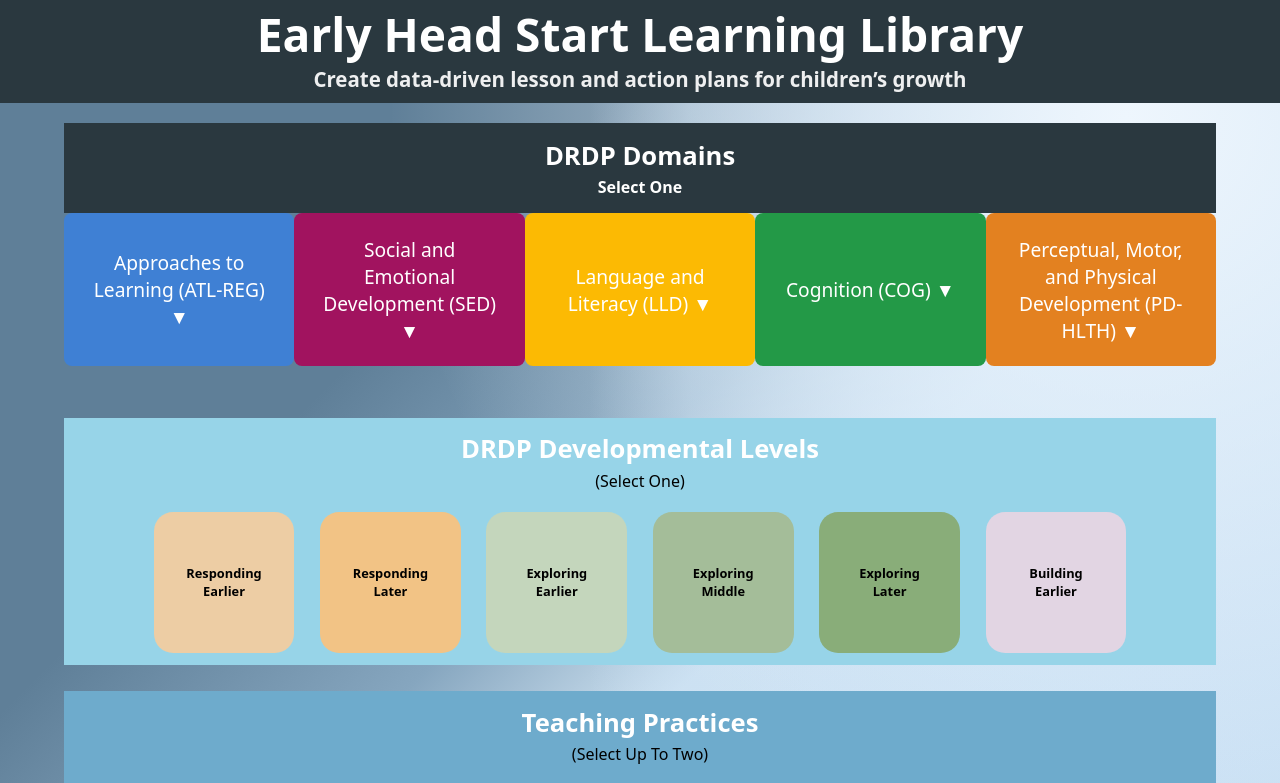
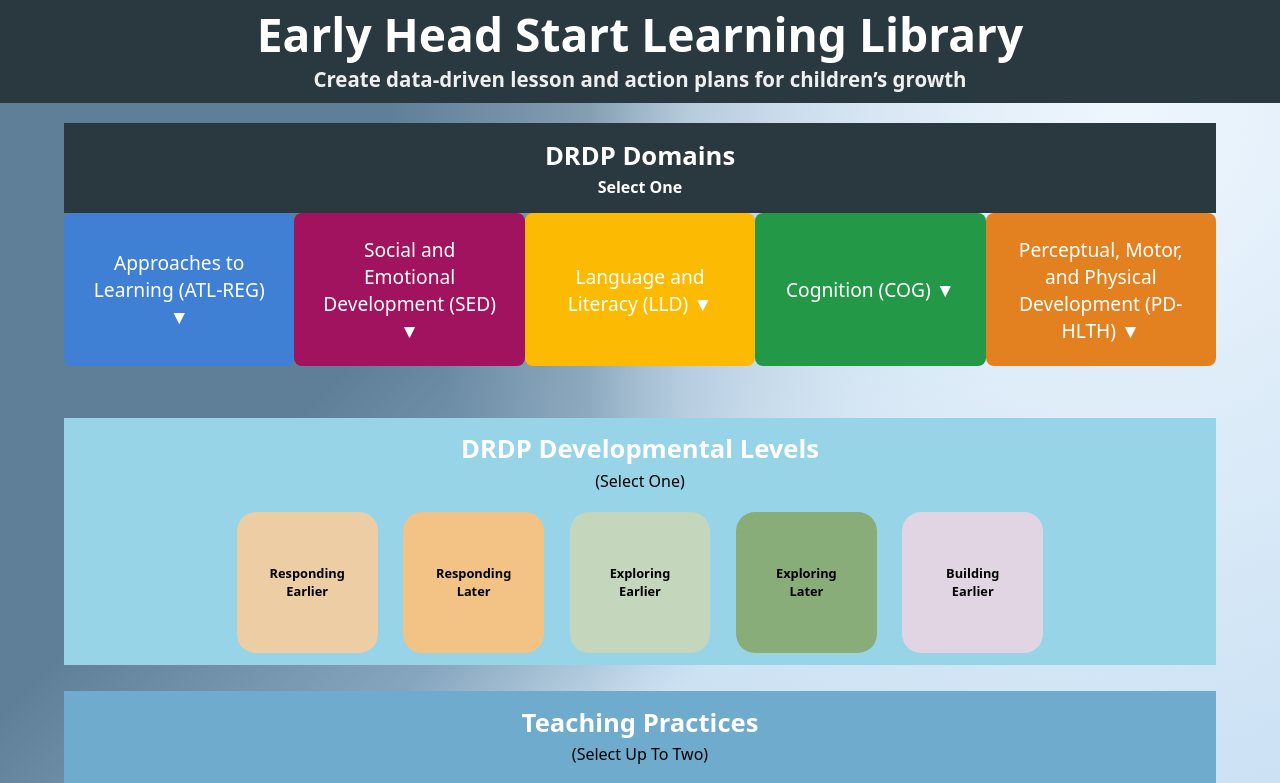
Before and after one commit to kylelin23/EHS_webpage, a React (Vite) app: page /dataPage in a window 1280 px wide. Shown: the top 783 px of the page. Built offline with nearby package versions, Linux system fonts and the light colour scheme.

Commit message:
Conditionally show Exploring Middle

```diff
--- a/src/dataPage.jsx
+++ b/src/dataPage.jsx
@@ -182,7 +182,6 @@ function DataPage() {
     else{
       setSelectedDevelopmentalLevel('Not Selected');
     }
-    setTeachingStratOpen(true);
   }
 
   const handleTeachingStratButton = (teachingStrat) => {
@@ -508,7 +507,10 @@ function DataPage() {
 
             <div className = "developmentalLevelContainer">
               {
-                developmentalLevels.map((level, index) => (
+                developmentalLevels.filter(level =>
+                  !(!(selectedMeasure === 'LLD 1: Understanding of Language (Receptive)' || selectedMeasure === 'LLD 3: Communication and Use of Language (Expressive)' || selectedMeasure === 'LLD 4: Reciprocal Communication and Conversation' || selectedMeasure === 'PD-HLTH 2: Gross Locomotor Movement Skills' || selectedMeasure === 'PD-HLTH 3: Gross Motor Manipulative Skills' || selectedMeasure === 'PD-HLTH 4: Fine Motor Skills')
+                    && level === 'Exploring Middle'))
+                .map((level, index) => (
                     <button className = {`textContainer
                       ${selectedDevelopmentalLevel.includes(level) ? "selected" : ""}
                       ${level == 'Responding Earlier' ? "respondingEarlier" : ""}
@@ -525,6 +527,7 @@ function DataPage() {
                         {level}
                       </div>
                     </button>
+
 
 
               ))}
@@ -644,7 +647,7 @@ function DataPage() {
             </div>
           </div>
           { filteredData.length == 0 &&
-            <div className = "smallText">No Activities to Display</div>
+            <div className = "smallText" style = {{color: 'black'}}>No Activities to Display</div>
           }
 
 
```
Lines whose indentation alone changed are shown as unchanged.
